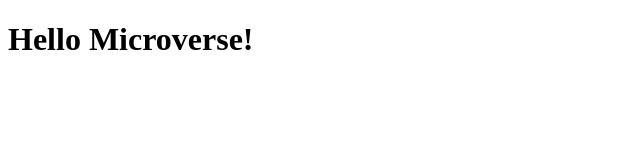
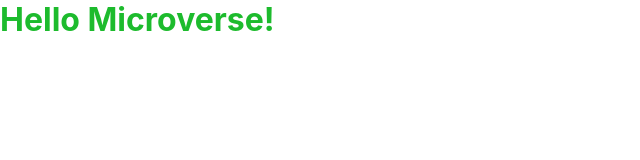
Before and after one commit to GreetyCr/Hello_Microverse, a plain HTML site: page index.html in a window 1280 px wide. Shown: the whole page, without its empty margins (0-640 px from the left). Drawn offline with Linux system fonts and the light colour scheme.

Commit message:
Linked style.css and added color green
Default CSS best practices and color green to the class green

```diff
--- a/index.html
+++ b/index.html
@@ -4,6 +4,7 @@
  <meta charset="UTF-8">
  <meta http-equiv="X-UA-Compatible" content="IE=edge">
  <meta name="viewport" content="width=device-width, initial-scale=1.0">
+ <link rel="stylesheet" href="style.css">
  <title>Hello Microverse</title>
 </head>
 <body>
--- /dev/null
+++ b/style.css
@@ -0,0 +1,10 @@
+* {
+  padding: 0;
+  margin: 0;
+  box-sizing: border-box;
+  font-family: Inter, system-ui;
+}
+
+.green {
+  color: #1DBB2D;
+}
```
